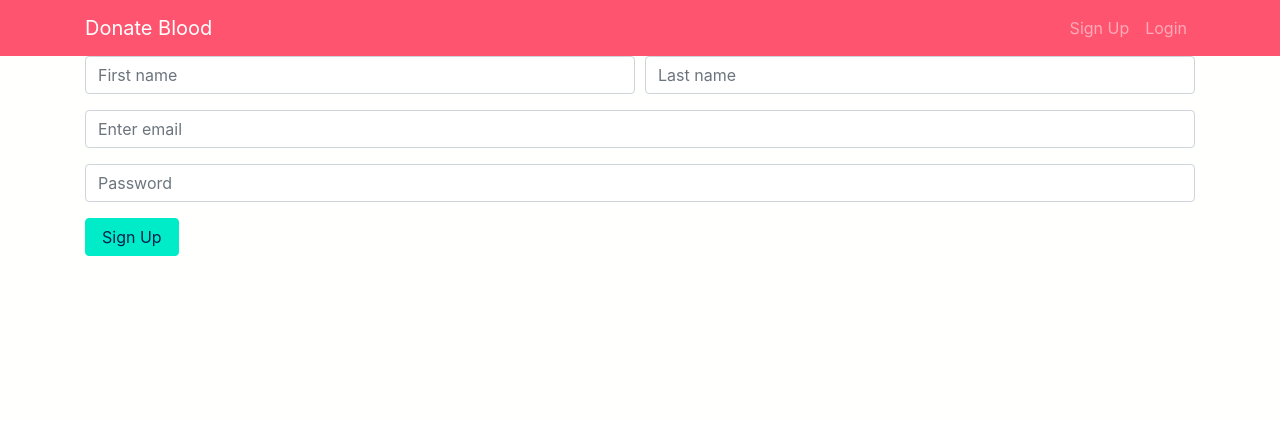
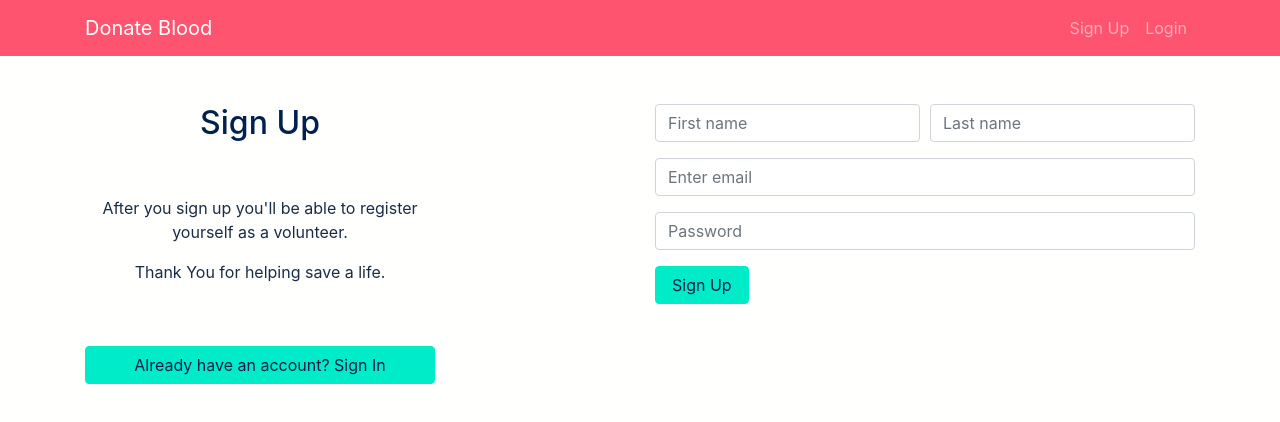
Before and after one commit to confusedwdeveloper/blood-donation, a React (Create React App) app: page /signup in a window 1280 px wide. Shown: the top 422 px of the page. Built offline with nearby package versions, Linux system fonts and the light colour scheme.

Commit message:
sign up form completed

```diff
--- a/src/pages/signup/SignUpPage.jsx
+++ b/src/pages/signup/SignUpPage.jsx
@@ -1,13 +1,35 @@
 import React from "react";
 import Container from "react-bootstrap/Container";
+import Row from "react-bootstrap/Row";
+import Col from "react-bootstrap/Col";
 
 import "./SignUpPage.styles.scss";
 import SignUpForm from "../../components/SignUpForm/SignUpForm";
+import { Link } from "react-router-dom";
 
 export default function SignUpPage() {
   return (
-    <Container>
-      <SignUpForm />
+    <Container className="my-5">
+      <Row as="section">
+        <Col className="text-container mb-5 mb-lg-0" xs={12} lg={4}>
+          <h2 style={{ color: "#00214d" }}>Sign Up</h2>
+          <div>
+            <p className="signup-form--para">
+              After you sign up you'll be able to register yourself as a
+              volunteer.
+            </p>
+            <p className="signup-form--para">
+              Thank You for helping save a life.
+            </p>
+          </div>
+          <Link to="/login" className="btn btn-info btn-block link-button">
+            Already have an account? Sign In
+          </Link>
+        </Col>
+        <Col xs={12} lg={{ span: 6, offset: 2 }}>
+          <SignUpForm />
+        </Col>
+      </Row>
     </Container>
   );
 }
--- a/src/pages/signup/SignUpPage.styles.scss
+++ b/src/pages/signup/SignUpPage.styles.scss
@@ -0,0 +1,15 @@
+.text-container {
+  min-height: 35vh;
+  display: flex;
+  flex-direction: column;
+  justify-content: space-between;
+  align-items: center;
+  text-align: center;
+
+  p.signup-form--para {
+    color: #1b2d45;
+  }
+}
+a.link-button {
+  color: #00214d;
+}
```
